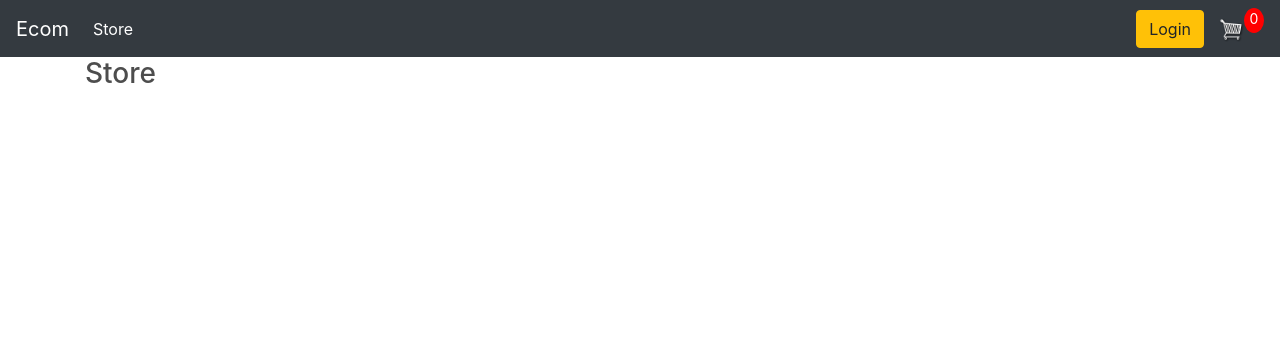
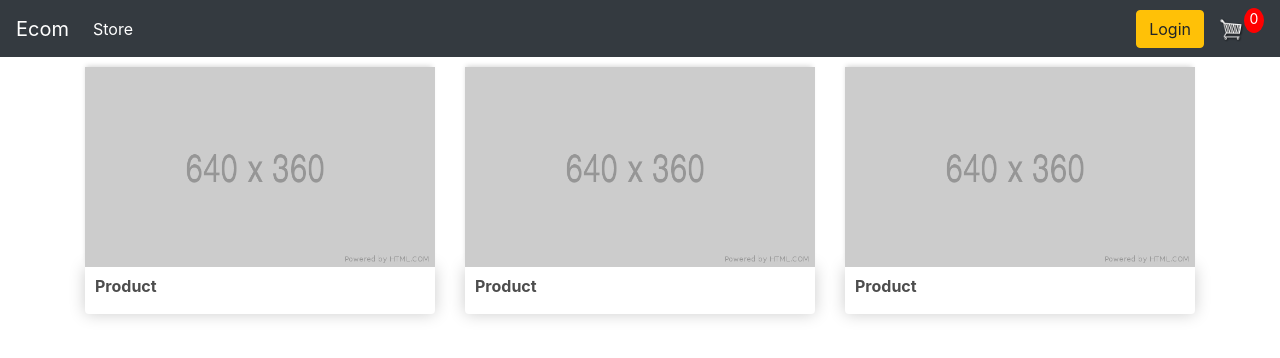
Before and after one commit to PerezChris99/Agri-Market-E-Commerce, a Django app: page / in a window 1280 px wide. Shown: the top 358 px of the page. Run offline with Django 4.2, Linux system fonts and the light colour scheme; some libraries are stand-ins or nearby versions.

Commit message:
added placeholder

```diff
--- a/store/templates/store/store.html
+++ b/store/templates/store/store.html
@@ -1,6 +1,30 @@
 {% extends 'store/main.html' %}
 {% load static %}
 {% block content %}
-    <h3>Store</h3>
+    <div class="row">
+        <div class="col-lg-4">
+            <img class="thumbnail" src="{% static 'images/placeholder.png' %}">
+            <div class="box-element product">
+                <h6><strong>Product</strong></h6>
 
+            </div>
+        </div>
+
+        <div class="col-lg-4">
+            <img class="thumbnail" src="{% static 'images/placeholder.png' %}">
+            <div class="box-element product">
+                <h6><strong>Product</strong></h6>
+
+            </div>
+        </div>
+
+        <div class="col-lg-4">
+            <img class="thumbnail" src="{% static 'images/placeholder.png' %}">
+            <div class="box-element product">
+                <h6><strong>Product</strong></h6>
+
+            </div>
+
+        </div>
+    </div>
 {% endblock content %}
```
Also changed, not shown: static/images/placeholder.png (added).
